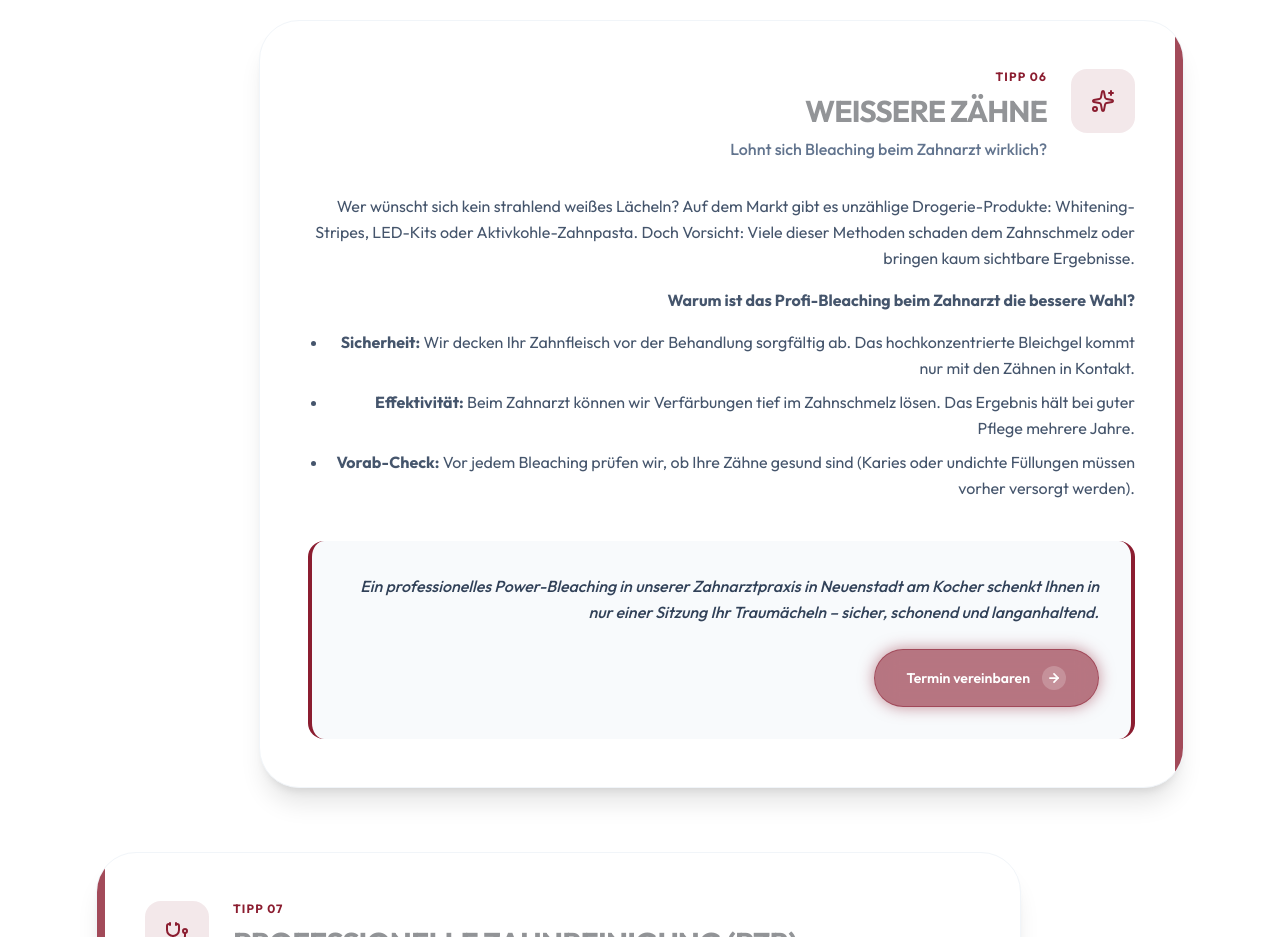
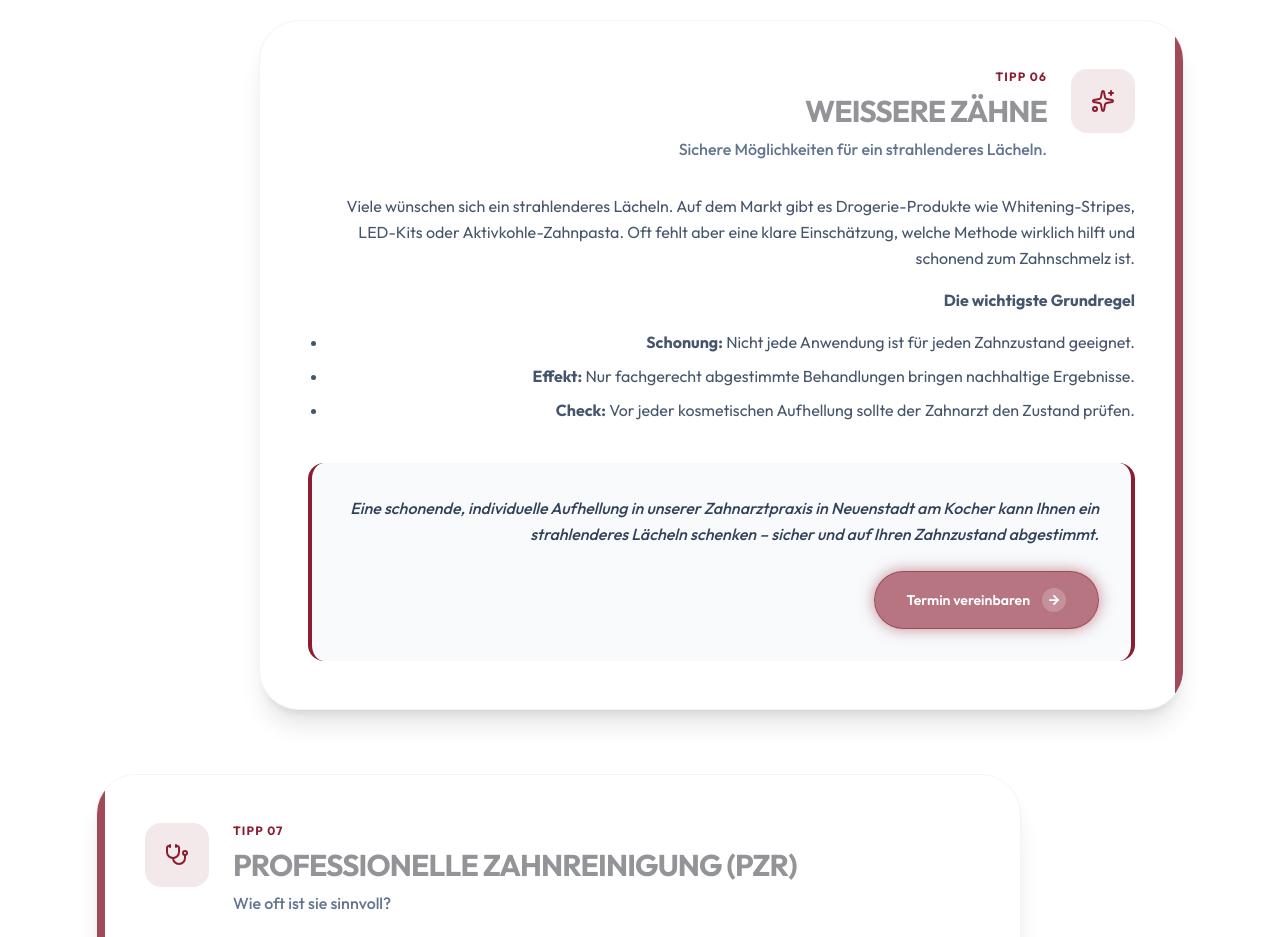
Before and after one commit to greenlabz/Zahnarzt-Adolf-Roth, a React (Vite) app: page /ratgeber in a window 1280 px wide. Shown: the part 4660-5597 px from the top of the page. Built offline with nearby package versions, Linux system fonts and the light colour scheme.

Commit message:
fix: nav overlap offset, distinct about stats, hero subline, booking copy fix

```diff
--- a/src/index.css
+++ b/src/index.css
@@ -110,6 +110,10 @@ h1, h2, h3, h4, h5, h6 {
   background: #1d4ed8;
 }
 
+.scroll-margin-top-24 {
+  scroll-margin-top: 5.5rem;
+}
+
 /* Creative Background Gradients (Mesh animation) */
 @keyframes meshShift {
   0% {
--- a/src/pages/RatgeberPage.tsx
+++ b/src/pages/RatgeberPage.tsx
@@ -104,21 +104,21 @@ const ratgeberData = [
   {
     id: "06",
     title: "Weißere Zähne",
-    subtitle: "Lohnt sich Bleaching beim Zahnarzt wirklich?",
+    subtitle: "Sichere Möglichkeiten für ein strahlenderes Lächeln.",
     icon: <Sparkles className="w-6 h-6 text-brand-primary" />,
     content: (
       <>
-        <p className="mb-4">Wer wünscht sich kein strahlend weißes Lächeln? Auf dem Markt gibt es unzählige Drogerie-Produkte: Whitening-Stripes, LED-Kits oder Aktivkohle-Zahnpasta. Doch Vorsicht: Viele dieser Methoden schaden dem Zahnschmelz oder bringen kaum sichtbare Ergebnisse.</p>
-        <p className="font-bold mb-4">Warum ist das Profi-Bleaching beim Zahnarzt die bessere Wahl?</p>
+        <p className="mb-4">Viele wünschen sich ein strahlenderes Lächeln. Auf dem Markt gibt es Drogerie-Produkte wie Whitening-Stripes, LED-Kits oder Aktivkohle-Zahnpasta. Oft fehlt aber eine klare Einschätzung, welche Methode wirklich hilft und schonend zum Zahnschmelz ist.</p>
+        <p className="font-bold mb-4">Die wichtigste Grundregel</p>
         <ul className="list-disc pl-5 mb-4 space-y-2">
-          <li><strong>Sicherheit:</strong> Wir decken Ihr Zahnfleisch vor der Behandlung sorgfältig ab. Das hochkonzentrierte Bleichgel kommt nur mit den Zähnen in Kontakt.</li>
-          <li><strong>Effektivität:</strong> Beim Zahnarzt können wir Verfärbungen tief im Zahnschmelz lösen. Das Ergebnis hält bei guter Pflege mehrere Jahre.</li>
-          <li><strong>Vorab-Check:</strong> Vor jedem Bleaching prüfen wir, ob Ihre Zähne gesund sind (Karies oder undichte Füllungen müssen vorher versorgt werden).</li>
+          <li><strong>Schonung:</strong> Nicht jede Anwendung ist für jeden Zahnzustand geeignet.</li>
+          <li><strong>Effekt:</strong> Nur fachgerecht abgestimmte Behandlungen bringen nachhaltige Ergebnisse.</li>
+          <li><strong>Check:</strong> Vor jeder kosmetischen Aufhellung sollte der Zahnarzt den Zustand prüfen.</li>
         </ul>
       </>
     ),
-    boxText: "Ein professionelles Power-Bleaching in unserer Zahnarztpraxis in Neuenstadt am Kocher schenkt Ihnen in nur einer Sitzung Ihr Traumächeln – sicher, schonend und langanhaltend.",
-    buttonText: "Lassen Sie sich jetzt in Neuenstadt am Kocher von unseren Experten für ästhetische Zahnmedizin beraten!"
+    boxText: "Eine schonende, individuelle Aufhellung in unserer Zahnarztpraxis in Neuenstadt am Kocher kann Ihnen ein strahlenderes Lächeln schenken – sicher und auf Ihren Zahnzustand abgestimmt.",
+    buttonText: "Lassen Sie sich jetzt in Neuenstadt am Kocher von uns beraten!"
   },
   {
     id: "07",
--- a/src/sections/Booking.tsx
+++ b/src/sections/Booking.tsx
@@ -53,7 +53,7 @@ export default function Booking() {
   };
 
   return (
-    <section id="booking" className="py-32 md:py-48 bg-slate-50/30 relative overflow-hidden w-full">
+    <section id="booking" className="scroll-margin-top-24 py-32 md:py-48 bg-slate-50/30 relative overflow-hidden w-full">
       {/* Background blobs */}
       <div className="absolute top-0 right-0 w-[400px] h-[400px] bg-brand-blue/5 blur-[100px] rounded-full pointer-events-none" />
       <div className="absolute bottom-0 left-0 w-[400px] h-[400px] bg-brand-gold/5 blur-[100px] rounded-full pointer-events-none" />
--- a/src/sections/FAQ.tsx
+++ b/src/sections/FAQ.tsx
@@ -57,7 +57,7 @@ export default function FAQ() {
   };
 
   return (
-    <section id="faq" className="py-32 md:py-48 bg-[#fbfbf9] relative overflow-hidden w-full">
+    <section id="faq" className="scroll-margin-top-24 py-32 md:py-48 bg-[#fbfbf9] relative overflow-hidden w-full">
       <div className="max-w-4xl mx-auto px-6 relative z-10">
 
         {/* Header */}
--- a/src/sections/Hero.tsx
+++ b/src/sections/Hero.tsx
@@ -37,6 +37,11 @@ export default function Hero() {
               </span> wurden.
             </span>
           </h1>
+
+          {/* Subline / transition */}
+          <p className="mt-4 text-xl sm:text-2xl md:text-3xl text-white/90 font-serif italic tracking-tight">
+            Zahnärztliche Vollversorgung für Ihr schönstes Lächeln.
+          </p>
 
           {/* Description */}
           <p className="mt-6 text-sm sm:text-base text-slate-300 font-light max-w-lg leading-relaxed">
--- a/src/sections/Reviews.tsx
+++ b/src/sections/Reviews.tsx
@@ -72,7 +72,7 @@ export default function Reviews() {
   );
 
   return (
-    <section id="reviews" className="py-32 md:py-48 bg-slate-50 relative overflow-hidden w-full text-center">
+    <section id="reviews" className="scroll-margin-top-24 py-32 md:py-48 bg-slate-50 relative overflow-hidden w-full text-center">
       <div className="max-w-7xl mx-auto px-6 relative z-10">
 
         {/* Header Area */}
--- a/src/sections/Services.tsx
+++ b/src/sections/Services.tsx
@@ -60,7 +60,7 @@ function FlipCard({
 
 export default function Services() {
   return (
-    <section id="services" className="py-32 md:py-48 bg-slate-50 relative overflow-hidden w-full">
+    <section id="services" className="scroll-margin-top-24 py-32 md:py-48 bg-slate-50 relative overflow-hidden w-full">
       {/* Background Decorative Mesh */}
       <div className="absolute top-10 right-0 w-[500px] h-[500px] rounded-full bg-brand-blue/5 blur-[130px] pointer-events-none" />
       <div className="absolute bottom-10 -left-10 w-[400px] h-[400px] rounded-full bg-brand-gold/5 blur-[120px] pointer-events-none" />
@@ -71,7 +71,7 @@ export default function Services() {
         <div className="flex flex-col md:flex-row md:items-end justify-between mb-20 gap-12">
           <div className="max-w-3xl text-left">
             <p className="font-mono text-xs font-bold uppercase tracking-widest text-brand-blue mb-3">Unsere Kernkompetenzen</p>
-            <h2 className="text-4xl md:text-6xl font-extrabold tracking-tight text-brand-blue-dark leading-tight mb-8">
+            <h2 className="text-2xl sm:text-3xl md:text-4xl font-extrabold tracking-tight text-brand-blue-dark leading-tight mb-8">
               Zahnärztliche Vollversorgung <br />
               <span className="text-gradient font-serif italic pr-2">für Ihr schönstes Lächeln.</span>
             </h2>
--- a/src/sections/TeethCleaning.tsx
+++ b/src/sections/TeethCleaning.tsx
@@ -63,7 +63,7 @@ export default function TeethCleaning() {
   }, [isDragging]);
 
   return (
-    <section id="cleaning" className="py-32 md:py-48 bg-slate-50 relative overflow-hidden w-full">
+    <section id="cleaning" className="scroll-margin-top-24 py-32 md:py-48 bg-slate-50 relative overflow-hidden w-full">
       {/* Background Accent Blobs */}
       <div className="absolute top-10 left-10 w-[400px] h-[400px] rounded-full bg-brand-blue/5 blur-[120px] pointer-events-none" />
       <div className="absolute bottom-10 right-10 w-[500px] h-[500px] rounded-full bg-brand-gold/5 blur-[130px] pointer-events-none" />
```
Also changed, not shown: src/sections/About.tsx (+7 -7 lines).
